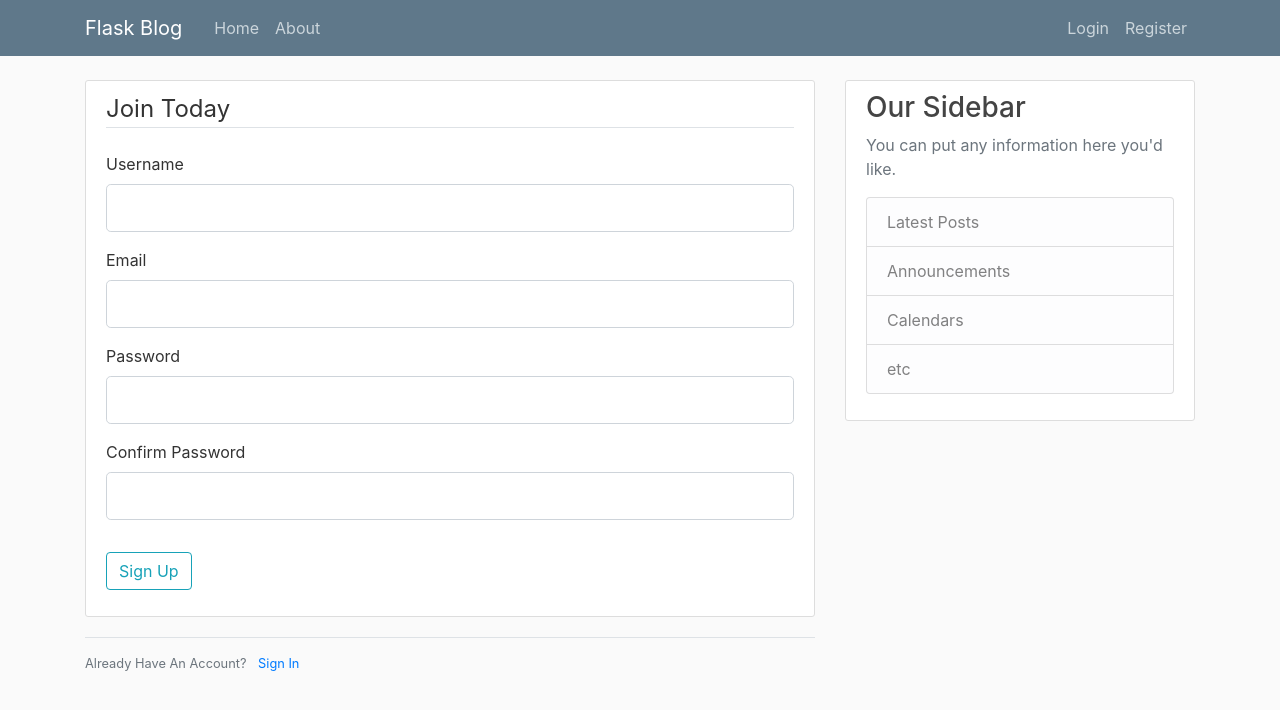
After one commit to namesjc/flaskblog, a Flask app: page /register in a window 1280 px wide. The commit adds this page. Shown: the top 710 px of the page. Run offline with Flask 2, Linux system fonts and the light colour scheme; some libraries are stand-ins or nearby versions.

Commit message:
part3-Forms_User

```diff
--- a/flaskblog.py
+++ b/flaskblog.py
@@ -1,6 +1,9 @@
-from flask import Flask, render_template, url_for
+from flask import Flask, render_template, url_for, flash, redirect
+from forms import RegistrationForm, LoginForm
 
 app = Flask(__name__)
+
+app.config['SECRET_KEY'] = '785372e6b18b41a905283e1fbf9ca6f1'
 
 posts = [
     {
@@ -26,5 +29,24 @@ def home():
 def about():
     return render_template('about.html',  title='About')
 
+@app.route("/register", methods=['GET', 'POST'])
+def register():
+    form = RegistrationForm()
+    if form.validate_on_submit():
+        flash(f'Account created for {form.username.data}!', 'success')
+        return redirect(url_for('home'))
+    return render_template('register.html', title='Register', form=form)
+
+@app.route("/login", methods=['GET', 'POST'])
+def login():
+    form = LoginForm()
+    if form.validate_on_submit():
+        if form.email.data == 'admin@blog.com' and form.password.data == 'password':
+            flash('You have been logged in!', 'success')
+            return redirect(url_for('home'))
+        else:
+            flash('Login Unsuccessfully, Please check username and password', 'danger')
+    return render_template('login.html', title='Login', form=form)
+
 if __name__ == "__main__":
     app.run(debug=True)
--- /dev/null
+++ b/forms.py
@@ -0,0 +1,21 @@
+from flask_wtf import FlaskForm
+from wtforms import StringField, PasswordField, SubmitField, BooleanField
+from wtforms.validators import DataRequired, Length, Email, EqualTo
+
+class RegistrationForm(FlaskForm):
+    username = StringField('Username',
+                            validators=[DataRequired(), Length(min=2, max=24)])
+    email = StringField('Email',
+                        validators=[DataRequired(), Email()])
+    password = PasswordField('Password', validators=[DataRequired()])
+    confirm_password = PasswordField('Confirm Password',
+                                    validators=[DataRequired(), EqualTo('password')])
+    submit = SubmitField('Sign Up')
+
+
+class LoginForm(FlaskForm):
+    email = StringField('Email',
+                        validators=[DataRequired(), Email()])
+    password = PasswordField('Password', validators=[DataRequired()])
+    remember = BooleanField('Remember Me')
+    submit = SubmitField('Login')
--- a/templates/layout.html
+++ b/templates/layout.html
@@ -40,7 +40,16 @@
     <main role="main" class="container">
         <div class="row">
             <div class="col-md-8">
-            {% block content %}{% endblock %}
+                {% with messages = get_flashed_messages(with_categories=true) %}
+                    {% if messages %}
+                        {% for categroy, message in messages %}
+                            <div class="alert alert-{{ category }}">
+                                {{ message }}
+                            </div>
+                        {% endfor %}
+                    {% endif %}
+                {% endwith %}
+                {% block content %}{% endblock %}
             </div>
             <div class="col-md-4">
                 <div class="content-section">
--- /dev/null
+++ b/templates/register.html
@@ -0,0 +1,71 @@
+{% extends "layout.html" %}
+{% block content %}
+    <div class="content-section">
+        <form method="POST" action="">
+            {{ form.hidden_tag() }}
+            <fieldset class="form-group">
+                <legend class="border-bottom mb-4">Join Today</legend>
+                <div class="form-group">
+                    {{ form.username.label(class="form-control-label") }}
+                    {% if form.username.errors %}
+                        {{ form.username(class="form-control form-control-lg is-invalid") }}
+                        <div class="invalid-feedback">
+                            {% for error in form.username.errors %}
+                                <span>{{ error }}</span>
+                            {% endfor %}
+                        </div>
+                    {% else %}
+                        {{ form.username(class="form-control form-control-lg") }}
+                    {% endif %}
+                </div>
+                <div class="form-group">
+                    {{ form.email.label(class="form-control-label") }}
+                    {% if form.email.errors %}
+                        {{ form.email(class="form-control form-control-lg is-invalid") }}
+                        <div class="invalid-feedback">
+                            {% for error in form.email.errors %}
+                                <span>{{ error }}</span>
+                            {% endfor %}
+                        </div>
+                    {% else %}
+                        {{ form.email(class="form-control form-control-lg") }}
+                    {% endif %}
+                </div>
+                <div class="form-group">
+                    {{ form.password.label(class="form-control-label") }}
+                    {% if form.password.errors %}
+                        {{ form.password(class="form-control form-control-lg is-invalid") }}
+                        <div class="invalid-feedback">
+                            {% for error in form.password.errors %}
+                                <span>{{ error }}</span>
+                            {% endfor %}
+                        </div>
+                    {% else %}
+                        {{ form.password(class="form-control form-control-lg") }}
+                    {% endif %}
+                </div>
+                <div class="form-group">
+                    {{ form.confirm_password.label(class="form-control-label") }}
+                    {% if form.confirm_password.errors %}
+                        {{ form.confirm_password(class="form-control form-control-lg is-invalid") }}
+                        <div class="invalid-feedback">
+                            {% for error in form.confirm_password.errors %}
+                                <span>{{ error }}</span>
+                            {% endfor %}
+                        </div>
+                    {% else %}
+                        {{ form.confirm_password(class="form-control form-control-lg") }}
+                    {% endif %}
+                </div>
+            </fieldset>
+            <div class="form-group">
+                {{ form.submit(class="btn btn-outline-info") }}
+            </div>
+        </form>
+    </div>
+    <div class="border-top pt-3">
+        <small class="text-muted">
+            Already Have An Account? <a class="ml-2" href="{{ url_for('login') }}">Sign In</a>
+        </small>
+    </div>
+{% endblock content %}
```
Also changed, not shown: templates/login.html (added, +52 -0 lines), 2 other files.
